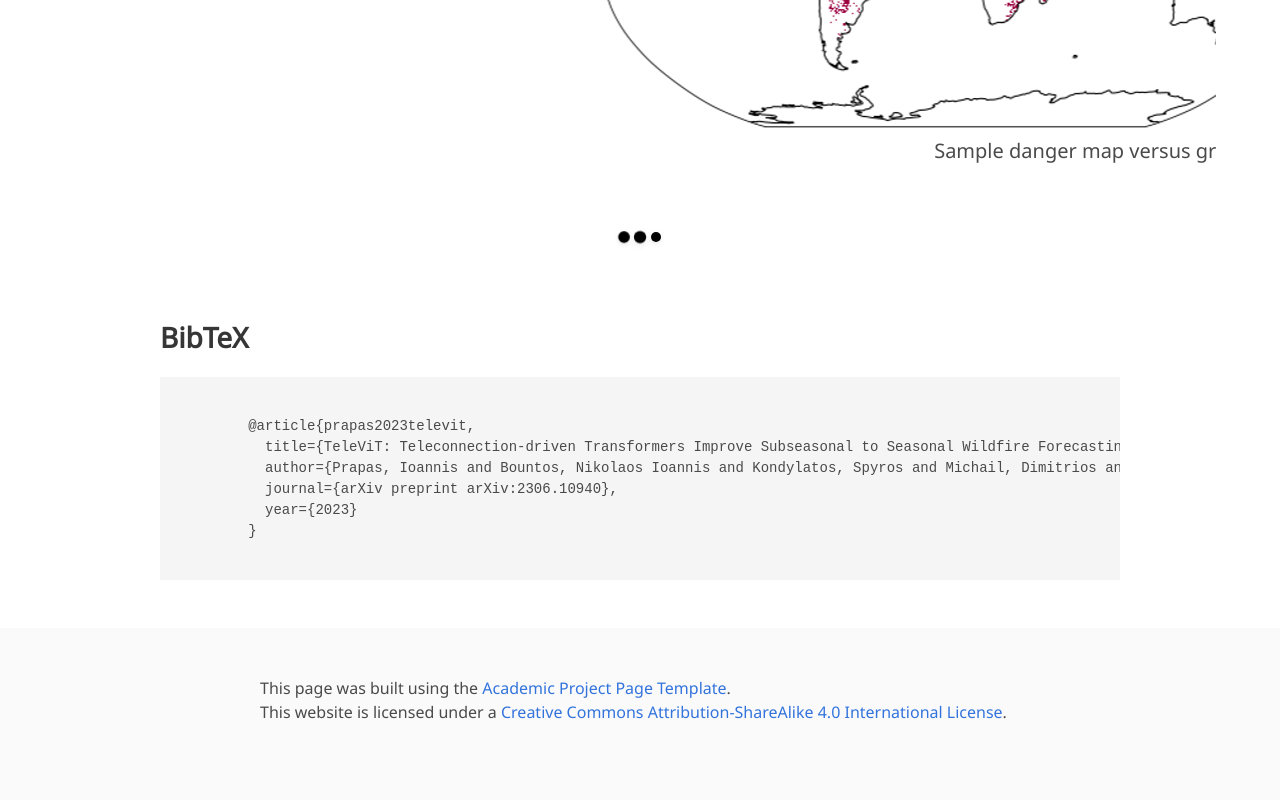
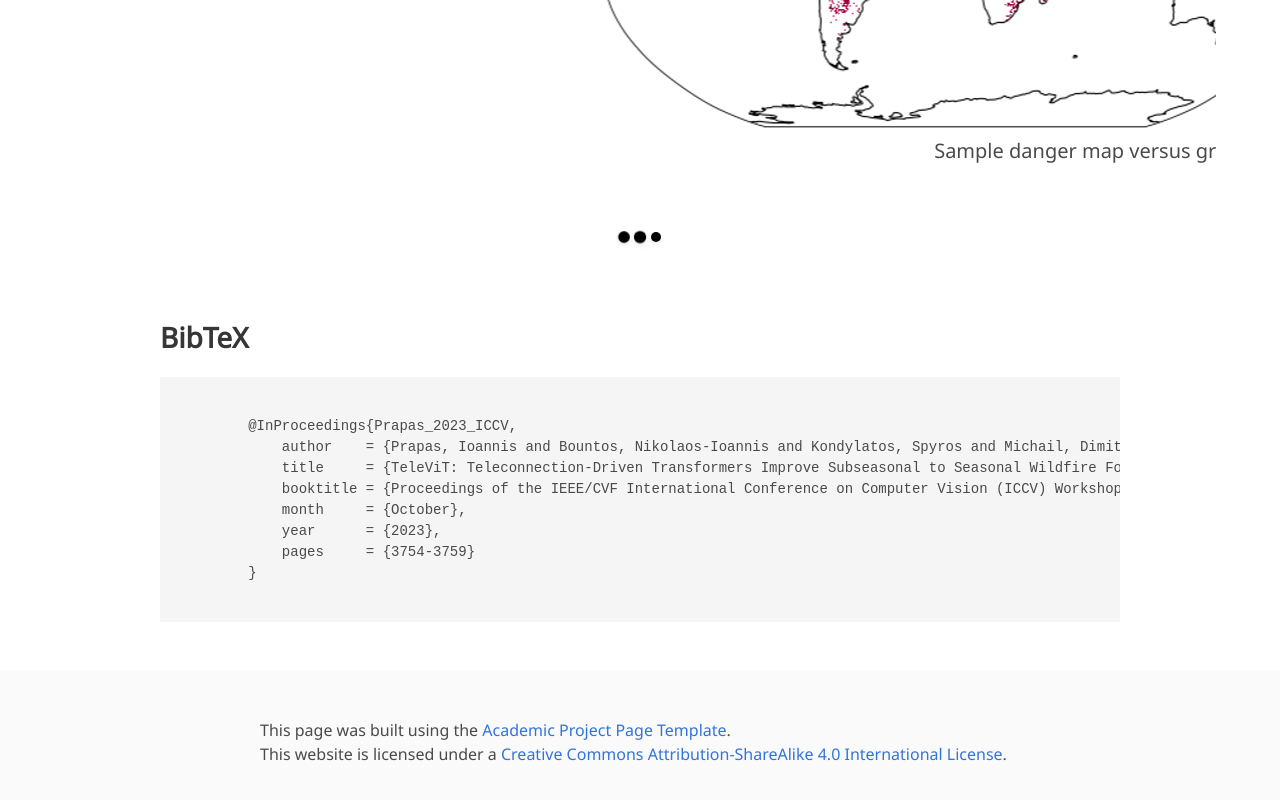
Before and after one commit to Orion-AI-Lab/televit, a plain HTML site: page docs/index.html in a window 1280 px wide. Shown: the part 1747-2547 px from the top of the page. Drawn offline with nearby package versions, Linux system fonts and the light colour scheme; some icons are missing; a web font is replaced by a local one.

Commit message:
Update index.html, update citation to ICCVW

```diff
--- a/docs/index.html
+++ b/docs/index.html
@@ -253,12 +253,14 @@
     <div class="container is-max-desktop content">
       <h2 class="title">BibTeX</h2>
       <pre><code>
-        @article{prapas2023televit,
-          title={TeleViT: Teleconnection-driven Transformers Improve Subseasonal to Seasonal Wildfire Forecasting},
-          author={Prapas, Ioannis and Bountos, Nikolaos Ioannis and Kondylatos, Spyros and Michail, Dimitrios and Camps-Valls, Gustau and Papoutsis, Ioannis},
-          journal={arXiv preprint arXiv:2306.10940},
-          year={2023}
-        }
+	@InProceedings{Prapas_2023_ICCV,
+	    author    = {Prapas, Ioannis and Bountos, Nikolaos-Ioannis and Kondylatos, Spyros and Michail, Dimitrios and Camps-Valls, Gustau and Papoutsis, Ioannis},
+	    title     = {TeleViT: Teleconnection-Driven Transformers Improve Subseasonal to Seasonal Wildfire Forecasting},
+	    booktitle = {Proceedings of the IEEE/CVF International Conference on Computer Vision (ICCV) Workshops},
+	    month     = {October},
+	    year      = {2023},
+	    pages     = {3754-3759}
+	}
     </code></pre>
     </div>
 </section>
```
